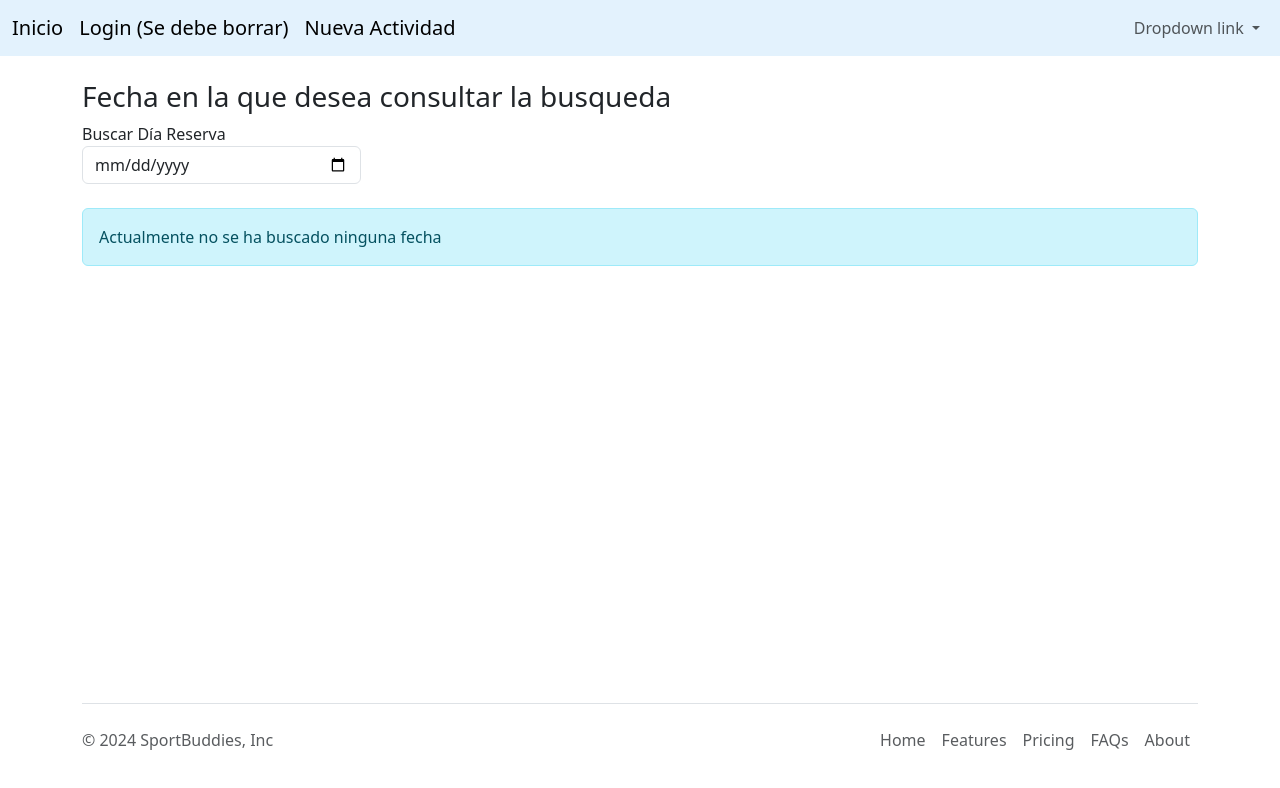
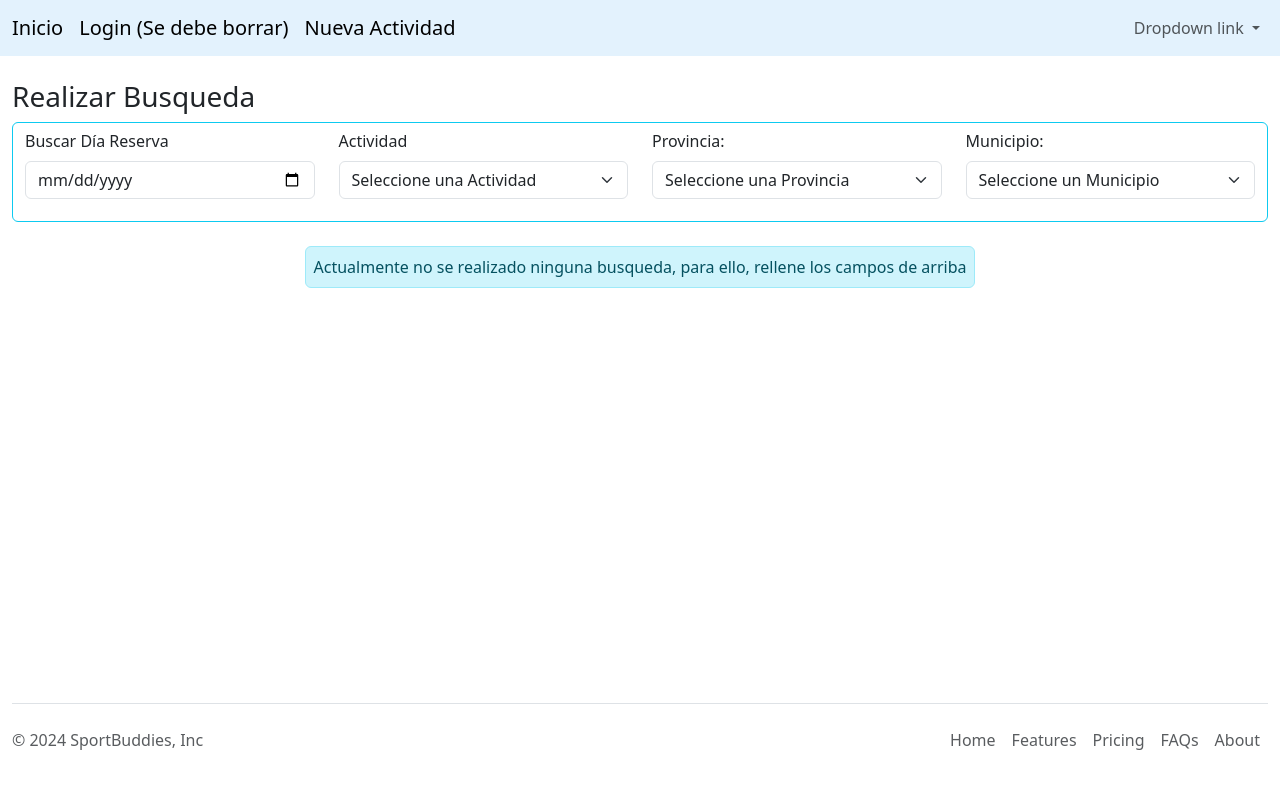
Before and after one commit to plasenciavillarejo/SportBuddiesAp-Fe, an Angular app: page /usuarios in a window 1280 px wide. Shown: the top 788 px of the page. Built offline with nearby package versions, Linux system fonts and the light colour scheme.

Commit message:
[Plasencia]-[Refactorización vista]

```diff
--- a/src/app/app.component.html
+++ b/src/app/app.component.html
@@ -1,9 +1,8 @@
 <app-navbar></app-navbar>
 
-<!-- Esto sirve par que la redirección de la vista se haga dentro de la misma página -->
-<router-outlet/>
-
-
-<!-- Falta el Footer-->
+<div class="container-fluid my-4">
+    <!-- Esto sirve par que la redirección de la vista se haga dentro de la misma página -->
+    <router-outlet/>
+</div>
 
 <app-layout></app-layout>
--- a/src/app/components/header/header.component.html
+++ b/src/app/components/header/header.component.html
@@ -1,11 +1,13 @@
 <nav class="navbar navbar-expand-lg " style="background-color: #e3f2fd;">
   <div class="container-fluid">
-    <a class="navbar-brand" href="#">Inicio</a>
-    <button class="navbar-toggler" type="button" data-bs-toggle="collapse" data-bs-target="#navbarSupportedContent" aria-controls="navbarSupportedContent" aria-expanded="false" aria-label="Toggle navigation">
-      <span class="navbar-toggler-icon">aaa</span>
+    <button class="navbar-toggler" type="button" data-bs-toggle="collapse" data-bs-target="#navbarNavDropdown"
+      aria-controls="navbarNavDropdown" aria-expanded="false" aria-label="Toggle navigation">
+      <span class="navbar-toggler-icon"></span>
     </button>
 
     <div class="collapse navbar-collapse" id="navbarNavDropdown">
+      <a class="navbar-brand" href="#">Inicio</a>
+
       <!-- Ms-auto: Alinea el contenido hacia la derecha -->
       <a class="navbar-brand" aria-current="page" [routerLink]="['/login']">Login (Se debe borrar)</a>
 
--- a/src/app/components/layout/layout.component.html
+++ b/src/app/components/layout/layout.component.html
@@ -1,4 +1,4 @@
-<div class="container fixed-bottom">
+<div class="container-fluid fixed-bottom">
     <footer id="piePagina" class="d-flex flex-wrap justify-content-between align-items-center py-3 my-4 border-top">
       <p class="col-md-4 mb-0 text-body-secondary">© 2024 SportBuddies, Inc</p>
 
--- a/src/app/components/nueva-actividad/nueva-actividad.component.html
+++ b/src/app/components/nueva-actividad/nueva-actividad.component.html
@@ -1,4 +1,3 @@
-<div class="container mt-5">
 <h2 class="mb-4">Crear Actividad</h2>
 
 <form>
@@ -48,4 +47,3 @@
 
   <button type="submit" class="btn btn-primary">Crear Reserva</button>
 </form>
-  </div>
--- a/src/app/components/usuarios/usuarios.component.html
+++ b/src/app/components/usuarios/usuarios.component.html
@@ -1,18 +1,53 @@
-<div class ="container my-4">
-
 <h3>{{title}}</h3>
-
-    <div class="custom-width-mobile">
-        <label for="startDate">Buscar Día Reserva</label>
+<form class="form-control border-info" >
+    <div class="row mb-3">
+        <div class="col-md-3">
+            <!--<div class="custom-width-mobile"> -->
+                <label for="startDate" class="form-label">Buscar Día Reserva</label>
                 <input id="startDate" class="form-control" type="date" (change)="handleFechaChange($event)" />
+            <!--</div>-->
         </div>
 
+        <div class="col-md-3">
+            <label for="actividad" class="form-label">Actividad</label>
+            <select class="form-select" id="actividad" required>
+                <option value="" disabled selected>Seleccione una Actividad</option>
+                <option value="1">Fútbol Sala</option>
+                <option value="2">Fútbol 11</option>
+                <option value="3">Fútbol 7</option>
+            </select>
+        </div>
+        <div class="col-md-3">
+            <label for="provincia" class="form-label">Provincia:</label>
+            <select class="form-select" id="provincia" required>
+                <option value="" disabled selected>Seleccione una Provincia</option>
+                <option value="1">Jaén</option>
+                <option value="2">Cordoba</option>
+                <option value="3">Murcia</option>
+            </select>
+        </div>
+
+        <div class="col-md-3">
+            <label for="municipio" class="form-label">Municipio:</label>
+            <select class="form-select" id="municipio" required>
+                <option value="" disabled selected>Seleccione un Municipio</option>
+                <option value="1">Bailén</option>
+                <option value="2">Linares</option>
+                <option value="3">Escañuela</option>
+            </select>
+        </div>
+
+    </div>
+</form>
+
+
 <div class="row">
-        <div class="col my-4">
+   <!-- <div class="container my-4">-->
         @if (reserva.length == 0) {
-                <div class="alert alert-info">Actualmente no se ha buscado ninguna fecha</div>
+        <div class="container alert alert-info d-flex justify-content-center text-center w-auto p-2 mt-4">
+            <span>Actualmente no se realizado ninguna busqueda, para ello, rellene los campos de arriba</span>
+        </div>
         } @else {
-
         <div>
             <table class="table table-hover table-striped">
                 <thead>
@@ -42,6 +77,5 @@
             </table>
         </div>
         }
+   <!--  </div>-->
 </div>
-    </div>
-</div>
--- a/src/app/components/usuarios/usuarios.component.ts
+++ b/src/app/components/usuarios/usuarios.component.ts
@@ -22,7 +22,7 @@ export class UsuariosComponent implements OnInit {
 
   fechaSeleccionada: Date = new Date();
 
-  title: string = 'Fecha en la que desea consultar la busqueda';
+  title: string = 'Realizar Busqueda';
 
   constructor(private service: UsuarioService) {}
 
@@ -41,9 +41,9 @@ export class UsuariosComponent implements OnInit {
       this.reserva = [];
     } else {
       // libreria para formt npm install date-fns --save
-      const fechaFormateada = format(this.fechaSeleccionada, 'dd-MM-yyyy');
+      const fechaFormateada = format(this.fechaSeleccionada, 'yyyy-MM-dd');
       console.log('Buscando registros para la fecha', fechaFormateada);
-      this.service.getReservas().pipe(
+      this.service.getReservas(fechaFormateada).pipe(
         catchError(error => {
           console.error('Error al cargar usuarios:', error);
           // Puedes manejar el error de otras formas aquí, como mostrar un mensaje al usuario
--- a/src/app/services/usuario.service.ts
+++ b/src/app/services/usuario.service.ts
@@ -9,7 +9,7 @@ import { Reserva } from '../models/reserva';
 })
 export class UsuarioService {
 
-  private urlEndpointPrueba = "http://localhost:8090/api/main/listarReserva?fechaReserva=2024-09-13&idUsuReserva=3"
+  private urlEndpointPrueba = "http://localhost:8090/api/main/reserva/listarReserva?fechaReserva="
 
   private httpHeaders = new HttpHeaders({'Content-Type': 'application/json'});
 
@@ -17,9 +17,9 @@ export class UsuarioService {
 
   constructor(private http: HttpClient) { }
 
-  getReservas(): Observable<Reserva[]> {
+  getReservas(fechaSeleccionada: string): Observable<Reserva[]> {
     // of convierte un arreglo en un flujo de stream() de tipo asíncrono
-    return this.http.get<Reserva[]>(this.urlEndpointPrueba).pipe(
+    return this.http.get<Reserva[]>(this.urlEndpointPrueba + fechaSeleccionada + '&idUsuReserva=3').pipe(
       map(data => data as Reserva[])
     );
     //return of(this.usuario);
```
Lines whose indentation alone changed are shown as unchanged.
